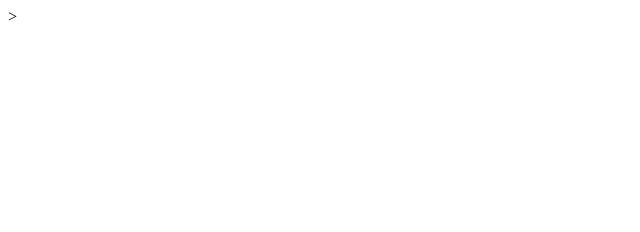
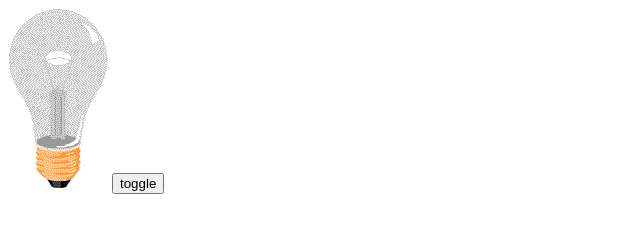
Before and after one commit to blothe/js-challenge-01, a plain HTML site: page index.html in a window 1280 px wide. Shown: the whole page, without its empty margins (0-640 px from the left). Drawn offline with Linux system fonts and the light colour scheme.

Commit message:
Update content = bulb + toggle button ; using a function

```diff
--- a/index.html
+++ b/index.html
@@ -6,8 +6,8 @@
   <link rel="stylesheet" href="style.css">
 </head>
 <body>
-    <script type="text/javascript" <script src="script.js"></script>>
-
-    </script>
+  <img id="myImage" src="img/pic_bulboff.gif" style="width:100px">
+  <button onclick="toggle()">toggle</button>
+  <script type="text/javascript" src="script.js"></script>
 </body>
 </html>
--- a/script.js
+++ b/script.js
@@ -0,0 +1,10 @@
+var bulb = document.getElementById("myImage");
+
+function toggle() {
+  if (bulb.src == "http://localhost/baptiste/exercice-javascript/img/pic_bulboff.gif") {
+    bulb.src="http://localhost/baptiste/exercice-javascript/img/pic_bulbon.gif";
+  }
+  else {
+    bulb.src="http://localhost/baptiste/exercice-javascript/img/pic_bulboff.gif";
+  }
+}
```
Also changed, not shown: img/pic_bulboff.gif (added), img/pic_bulbon.gif (added). Lines whose indentation alone changed are shown as unchanged.
